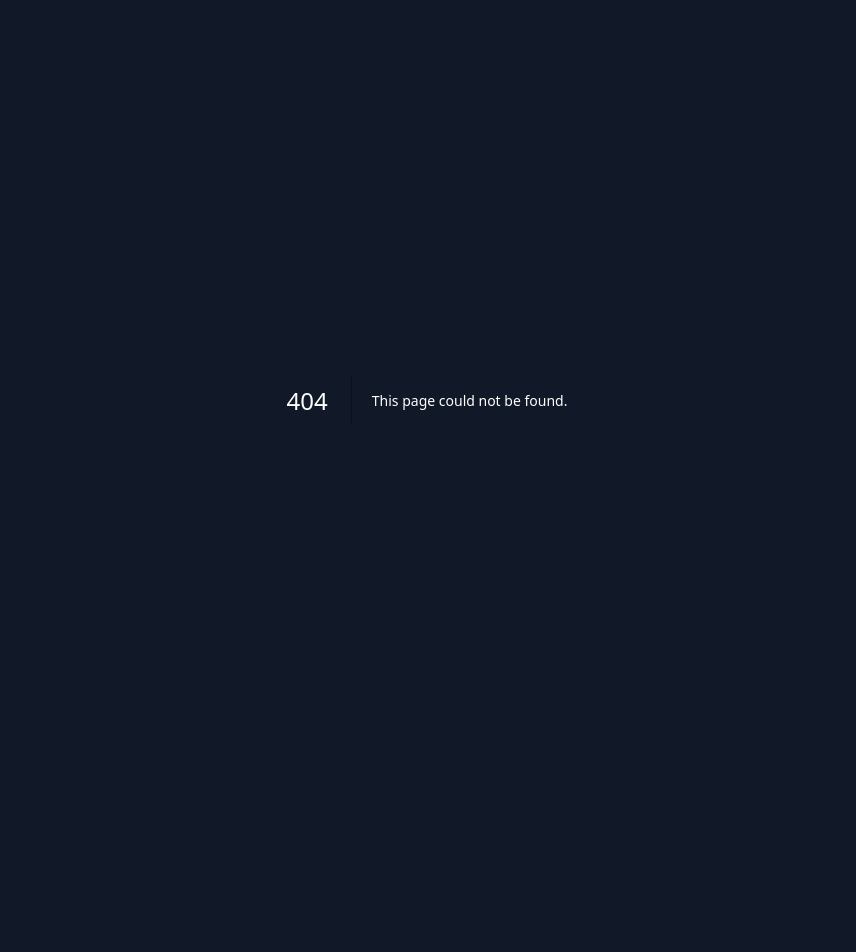
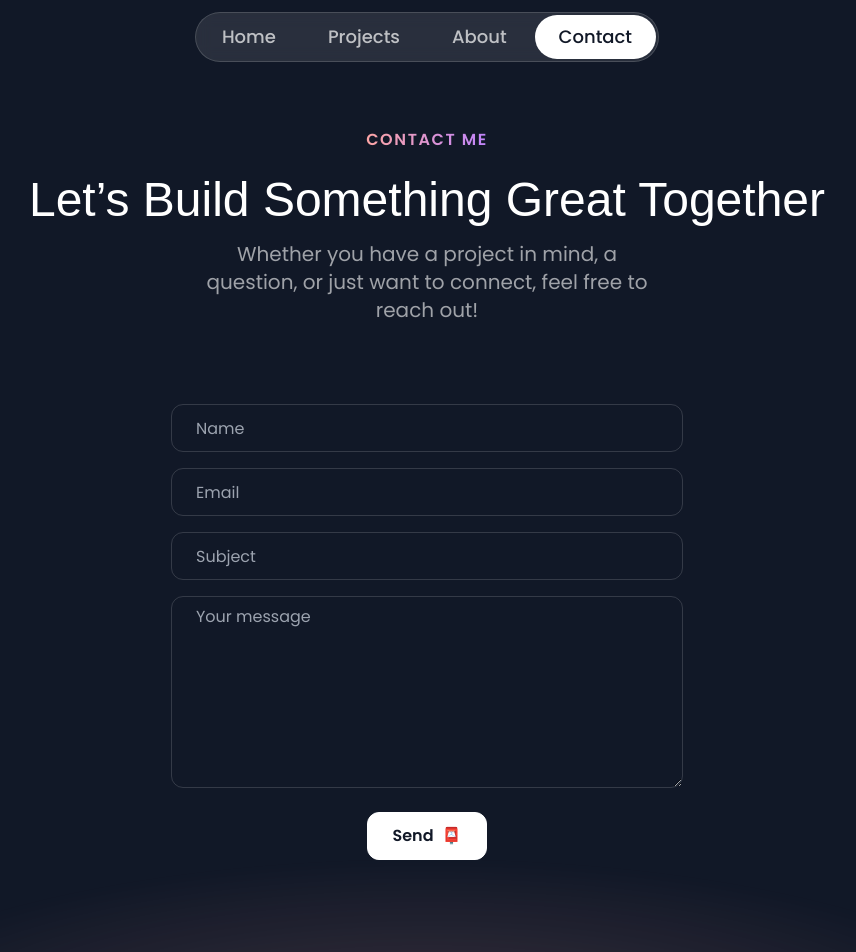
Before and after one commit to emoliie/IIMA2_Portfolio, a Next.js app: page /contact-me in a window 1280 px wide. Before the commit this address had no page. Shown: the top 952 px of the page, without its empty margins (213-1069 px from the left). Before the commit the page ends 800 px from the top, so only its background shows below. Built offline with nearby package versions, Linux system fonts and the light colour scheme; a web font is replaced by a local one.

Commit message:
:sparkles: Add Contact page

```diff
--- a/package.json
+++ b/package.json
@@ -11,13 +11,16 @@
   "dependencies": {
     "@svgr/webpack": "^8.1.0",
     "framer-motion": "^11.3.21",
-    "next": "14.2.5",
+    "next": "^14.2.24",
+    "nodemailer": "^6.10.0",
     "react": "^18",
     "react-dom": "^18",
+    "react-hot-toast": "^2.5.2",
     "tailwind-merge": "^2.4.0"
   },
   "devDependencies": {
     "@types/node": "^20",
+    "@types/nodemailer": "^6.4.17",
     "@types/react": "^18",
     "@types/react-dom": "^18",
     "autoprefixer": "^10.4.20",
--- /dev/null
+++ b/src/app/api/contact/route.ts
@@ -0,0 +1,51 @@
+import { NextResponse } from "next/server";
+import nodemailer from "nodemailer";
+
+export async function POST(req: Request) {
+  try {
+    const { name, email, subject, message } = await req.json();
+
+    console.log("📨 Sending email...");
+
+    // 📧 Configuration SMTP pour Gmail
+    const transporter = nodemailer.createTransport({
+      host: process.env.EMAIL_HOST,
+      port: Number(process.env.EMAIL_PORT),
+      secure: process.env.EMAIL_SECURE === "true", // `false` pour TLS
+      auth: {
+        user: process.env.EMAIL_USER,
+        pass: process.env.EMAIL_PASS,
+      },
+    });
+
+    console.log("✅ Transporter created!");
+
+    // ✉️ Options de l'email
+    const mailOptions = {
+      from: process.env.EMAIL_USER, // Ton email Gmail
+      to: process.env.EMAIL_USER, // Où recevoir les messages
+      subject: `New message from ${name}: ${subject}`,
+      text: `Name: ${name}\nEmail: ${email}\n\nMessage:\n${message}`,
+    };
+
+    console.log("📩 Sending email with:", mailOptions);
+
+    // 📩 Envoi de l’email
+    const info = await transporter.sendMail(mailOptions);
+    console.log("✅ Email sent:", info.response);
+
+    return NextResponse.json(
+      { success: true, message: "Email sent successfully!" },
+      { status: 200 }
+    );
+  } catch (error) {
+    console.error("❌ Email sending error:", error);
+    return NextResponse.json(
+      {
+        success: false,
+        message: `Error sending email: ${(error as Error).message}`,
+      },
+      { status: 500 }
+    );
+  }
+}
--- /dev/null
+++ b/src/app/contact-me/page.tsx
@@ -0,0 +1,14 @@
+import { Footer } from "@/sections/Footer";
+import Form from "@/sections/Form";
+import { Header } from "@/sections/Header";
+import React from "react";
+
+export default function page() {
+  return (
+    <div>
+      <Header />
+      <Form />
+      <Footer />
+    </div>
+  );
+}
--- a/src/app/page.tsx
+++ b/src/app/page.tsx
@@ -11,7 +11,7 @@ export default function Home() {
     <div>
       <Header />
       <HeroSection />
-      <ProjectsSection />
+      <ProjectsSection/>
       <TapeSection />
       <AboutSection />
       <ContactSection />
--- a/src/sections/About.tsx
+++ b/src/sections/About.tsx
@@ -85,7 +85,7 @@ const hobbies = [
 export const AboutSection = () => {
   const constraintRef = useRef(null);
   return (
-    <div className="py-20 lg:py-28">
+    <div className="py-20 lg:py-28" id="about">
       <div className="container">
         <SectionHeader
           eyebrow="About Me"
--- /dev/null
+++ b/src/sections/Form.tsx
@@ -0,0 +1,100 @@
+"use client";
+
+import SectionHeader from "@/components/SectionHeader";
+import { FormEvent, useState } from "react";
+import { Toaster, toast } from "react-hot-toast";
+
+export default function Form() {
+  const [name, setName] = useState("");
+  const [email, setEmail] = useState("");
+  const [subject, setSubject] = useState("");
+  const [message, setMessage] = useState("");
+
+  const onSubmit = async (e: FormEvent) => {
+    e.preventDefault();
+    toast.loading("Sending...");
+
+    try {
+      const res = await fetch("/api/contact", {
+        method: "POST",
+        body: JSON.stringify({ name, email, subject, message }),
+        headers: { "Content-Type": "application/json" },
+      });
+
+      if (res.ok) {
+        toast.dismiss();
+        toast.success("Message sent successfully!");
+        setName("");
+        setEmail("");
+        setSubject("");
+        setMessage("");
+      } else {
+        toast.dismiss();
+        toast.error("Error sending the message. Please try again.");
+      }
+    } catch (err) {
+      console.error("Error:", err);
+      toast.dismiss();
+      toast.error("Network error. Please try again later.");
+    }
+  };
+
+  return (
+    <section className="py-32">
+      <div className="container">
+        <SectionHeader
+          eyebrow="Contact Me"
+          title="Let’s Build Something Great Together"
+          description="Whether you have a project in mind, a question, or just want to connect, feel free to reach out!"
+        />
+
+        <div className="mt-10 md:mt-20 ">
+          <form
+            onSubmit={onSubmit}
+            className="flex flex-col justify-center items-center gap-4 max-w-lg mx-auto"
+          >
+            <input
+              value={name}
+              onChange={(e) => setName(e.target.value)}
+              type="text"
+              placeholder="Name"
+              required
+              className="w-full inline-flex bg-transparent border border-white/15 px-6 h-12 rounded-xl"
+            />
+            <input
+              value={email}
+              onChange={(e) => setEmail(e.target.value)}
+              type="email"
+              placeholder="Email"
+              required
+              className="w-full inline-flex bg-transparent border border-white/15 px-6 h-12 rounded-xl"
+            />
+            <input
+              value={subject}
+              onChange={(e) => setSubject(e.target.value)}
+              type="text"
+              placeholder="Subject"
+              required
+              className="w-full inline-flex bg-transparent border border-white/15 px-6 h-12 rounded-xl"
+            />
+            <textarea
+              value={message}
+              onChange={(e) => setMessage(e.target.value)}
+              placeholder="Your message"
+              required
+              className="w-full h-48 inline-flex bg-transparent border border-white/15 px-6 py-2 rounded-xl"
+            />
+            <button
+              type="submit"
+              className="inline-flex items-center gap-2 border border-white bg-white text-gray-900 h-12 px-6 rounded-xl mt-2"
+            >
+              <span className="font-semibold">Send</span>
+              <span>📮</span>
+            </button>
+          </form>
+        </div>
+        <Toaster position="top-right" />
+      </div>
+    </section>
+  );
+}
--- a/src/sections/Header.tsx
+++ b/src/sections/Header.tsx
@@ -2,17 +2,17 @@ export const Header = () => {
   return (
     <div className="flex justify-center items-center fixed top-3 w-full z-10">
       <nav className="flex gap-1 p-0.5 border border-white/15 rounded-full bg-white/10 backdrop-blur ">
-        <a href="#" className="nav-item">
+        <a href="/" className="nav-item">
           Home
         </a>
-        <a href="#" className="nav-item">
+        <a href="/#projects" className="nav-item">
           Projects
         </a>
-        <a href="#" className="nav-item">
+        <a href="/#about" className="nav-item">
           About
         </a>
         <a
-          href="#"
+          href="contact-me"
           className="nav-item bg-white text-gray-900 hover:bg-white/70 hover:text-gray-900"
         >
           Contact
--- a/src/sections/Hero.tsx
+++ b/src/sections/Hero.tsx
@@ -9,7 +9,7 @@ import SparkleIcon from "@/assets/icons/sparkle.svg";
 export const HeroSection = () => {
   return (
     <div className="py-40 md:py-60 lg:py-80 relative z-0">
-      <div className="absolute inset-0 mask-image-y">
+      <div className="absolute inset-0 mask-image-y -z-10">
         <div
           className="absolute inset-0 -z-30 opacity-5"
           style={{ backgroundImage: `url(${grainImage.src})` }}
@@ -128,7 +128,7 @@ export const HeroSection = () => {
         </HeroOrbit>
       </div>
 
-      <div className="container z-10">
+      <div className="container">
         <div className="flex flex-col items-center">
           <Image
             src={memojiImage}
@@ -155,14 +155,19 @@ export const HeroSection = () => {
           </p>
         </div>
         <div className="flex flex-col md:flex-row justify-center items-center mt-8 gap-4">
+          <a href="#projects">
             <button className="inline-flex items-center gap-2 border border-white/15 px-6 h-12 rounded-xl">
               <span className="font-semibold">Explore My Work</span>
               <ArrowDown className="size-4" />
             </button>
+          </a>
+
+          <a href="contact-me">
             <button className="inline-flex items-center gap-2 border border-white bg-white text-gray-900 h-12 px-6 rounded-xl">
               <span>👋🏻</span>
               <span className="font-semibold">Let&apos;s Connect</span>
             </button>
+          </a>
         </div>
       </div>
     </div>
--- a/src/sections/Projects.tsx
+++ b/src/sections/Projects.tsx
@@ -48,7 +48,7 @@ const portfolioProjects = [
 
 export const ProjectsSection = () => {
   return (
-    <section className="pb-16 lg:py-24">
+    <section className="pb-16 lg:py-24" id="projects">
       <div className="container">
         <SectionHeader
           eyebrow="Real-world Results"
```
Also changed, not shown: 2 other files (tests, documents, lock files or other folders). Lines whose indentation alone changed are shown as unchanged.
